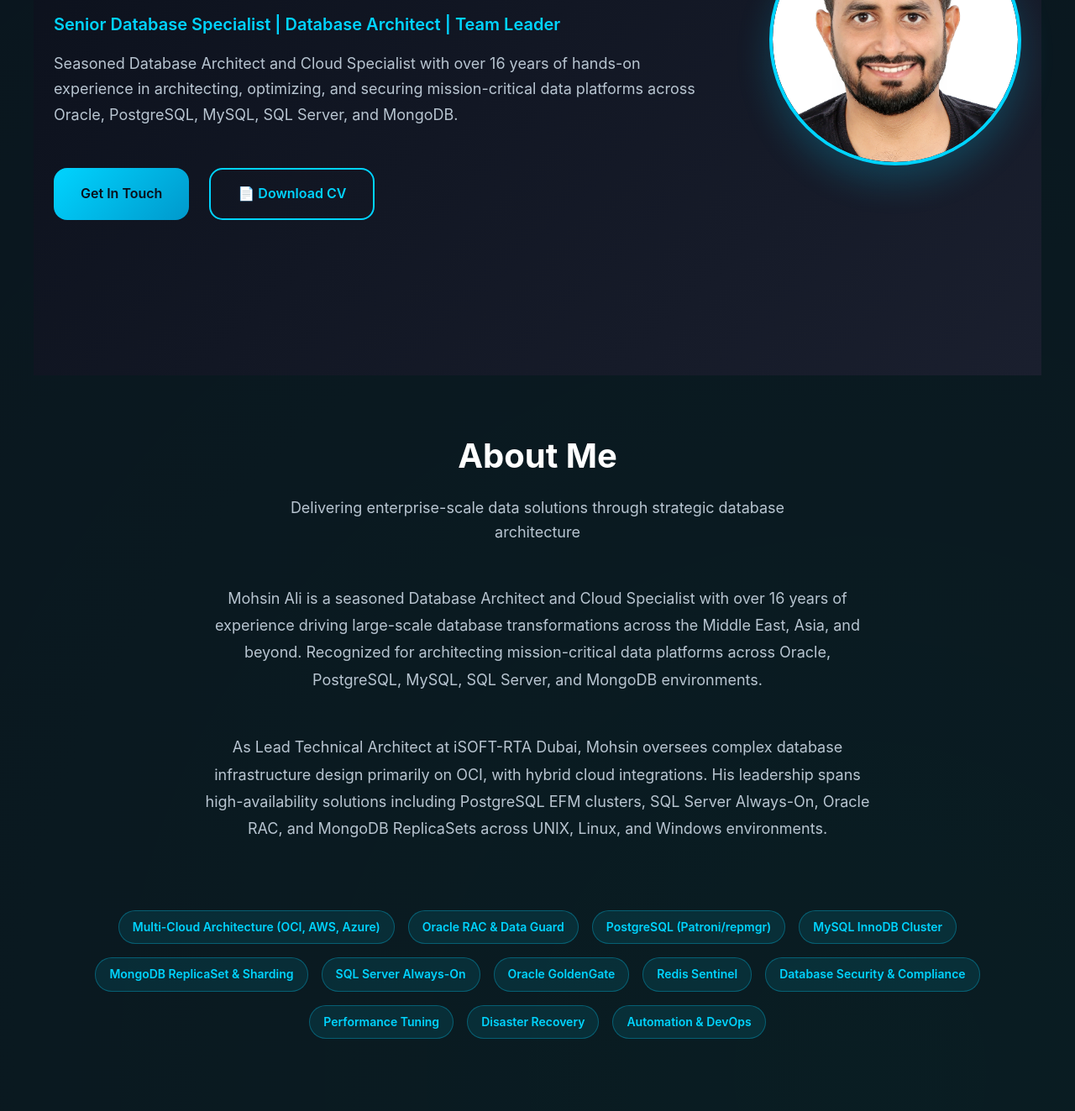
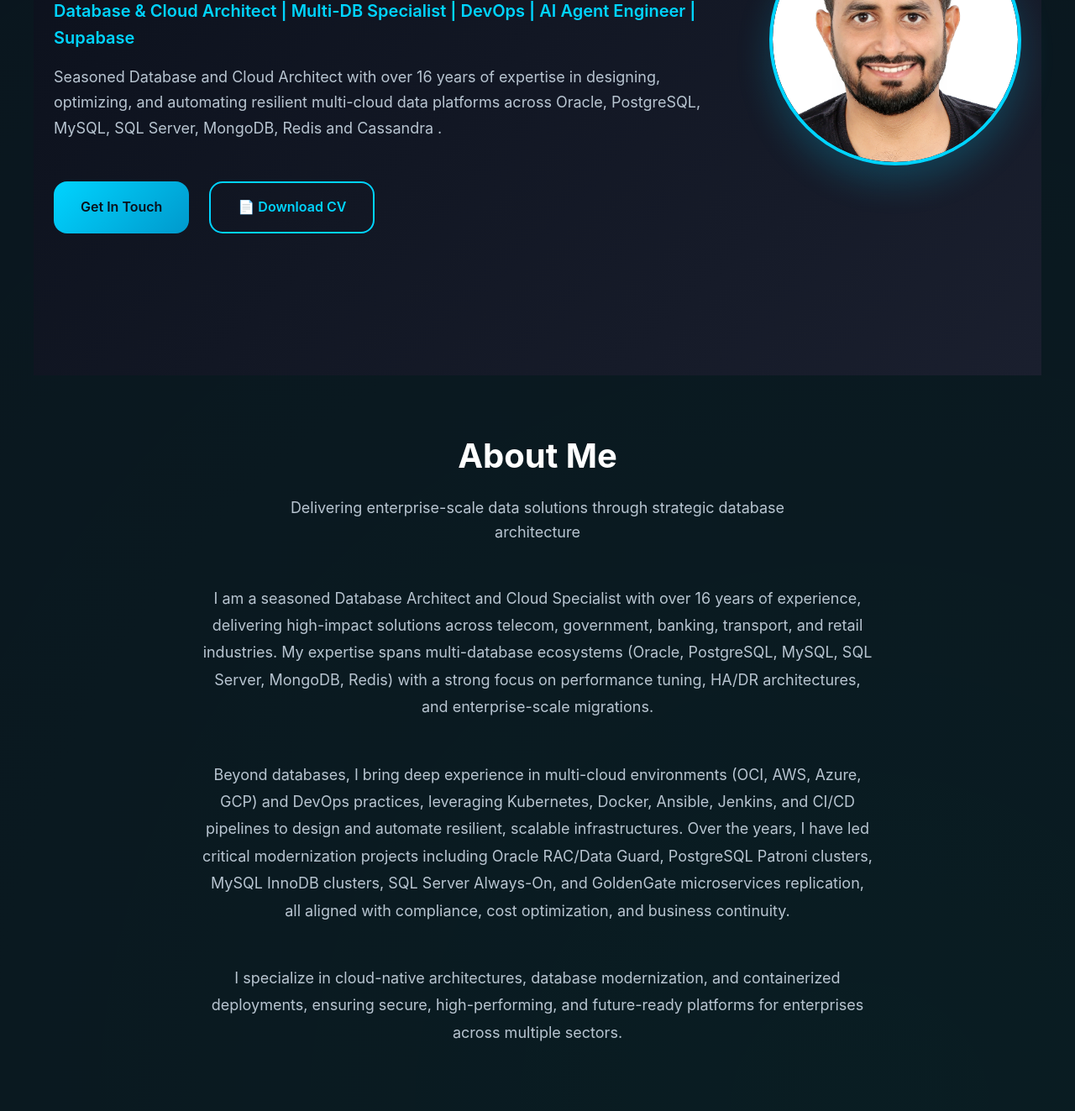
Before and after one commit to mohsindba/mohsin-portfolio, a plain HTML site: page index.html in a window 1280 px wide. Shown: the part 423-1746 px from the top of the page at 84% size. Drawn offline with Linux system fonts and the light colour scheme.

Commit message:
Update index.html

```diff
--- a/index.html
+++ b/index.html
@@ -845,9 +845,9 @@ This file was patched for GitHub Pages:
                     <span class="badge">Multi-Cloud Expert</span>
                 </div>
                 <h1 id="hero-title" class="hero-title">Mohsin Ali</h1>
-                <h2 class="hero-subtitle">Senior Database Specialist | Database Architect | Team Leader</h2>
+                <h2 class="hero-subtitle">Database & Cloud Architect | Multi-DB Specialist | DevOps | AI Agent Engineer | Supabase </h2>
                 <p class="hero-description">
-                    Seasoned Database Architect and Cloud Specialist with over 16 years of hands-on experience in architecting, optimizing, and securing mission-critical data platforms across Oracle, PostgreSQL, MySQL, SQL Server, and MongoDB.
+                    Seasoned Database and Cloud Architect with over 16 years of expertise in designing, optimizing, and automating resilient multi-cloud data platforms across Oracle, PostgreSQL, MySQL, SQL Server, MongoDB, Redis and Cassandra .
                 </p>
                 <div class="hero-buttons">
                     <a href="#contact" class="btn btn-primary">Get In Touch</a>
@@ -867,10 +867,13 @@ This file was patched for GitHub Pages:
             </div>
             <div class="about-content">
                 <p class="about-text">
-                    Mohsin Ali is a seasoned Database Architect and Cloud Specialist with over 16 years of experience driving large-scale database transformations across the Middle East, Asia, and beyond. Recognized for architecting mission-critical data platforms across Oracle, PostgreSQL, MySQL, SQL Server, and MongoDB environments.
+                    I am a seasoned Database Architect and Cloud Specialist with over 16 years of experience, delivering high-impact solutions across telecom, government, banking, transport, and retail industries. My expertise spans multi-database ecosystems (Oracle, PostgreSQL, MySQL, SQL Server, MongoDB, Redis) with a strong focus on performance tuning, HA/DR architectures, and enterprise-scale migrations.
                 </p>
                 <p class="about-text">
-                    As Lead Technical Architect at iSOFT-RTA Dubai, Mohsin oversees complex database infrastructure design primarily on OCI, with hybrid cloud integrations. His leadership spans high-availability solutions including PostgreSQL EFM clusters, SQL Server Always-On, Oracle RAC, and MongoDB ReplicaSets across UNIX, Linux, and Windows environments.
+                    Beyond databases, I bring deep experience in multi-cloud environments (OCI, AWS, Azure, GCP) and DevOps practices, leveraging Kubernetes, Docker, Ansible, Jenkins, and CI/CD pipelines to design and automate resilient, scalable infrastructures. Over the years, I have led critical modernization projects including Oracle RAC/Data Guard, PostgreSQL Patroni clusters, MySQL InnoDB clusters, SQL Server Always-On, and GoldenGate microservices replication, all aligned with compliance, cost optimization, and business continuity.
+                </p>
+				 <p class="about-text">
+                    I specialize in cloud-native architectures, database modernization, and containerized deployments, ensuring secure, high-performing, and future-ready platforms for enterprises across multiple sectors.
                 </p>
                 <div class="skills-grid">
                     <span class="skill-tag">Multi-Cloud Architecture (OCI, AWS, Azure)</span>
@@ -1227,7 +1230,7 @@ This file was patched for GitHub Pages:
                     </a>
                     <span class="contact-item">
                         <span class="contact-icon">📍</span>
-                        <span>Al Tawoon, Sharjah, UAE</span>
+                        <span>Dubai, UAE</span>
                     </span>
                 </div>
                 <div class="contact-buttons">
```
